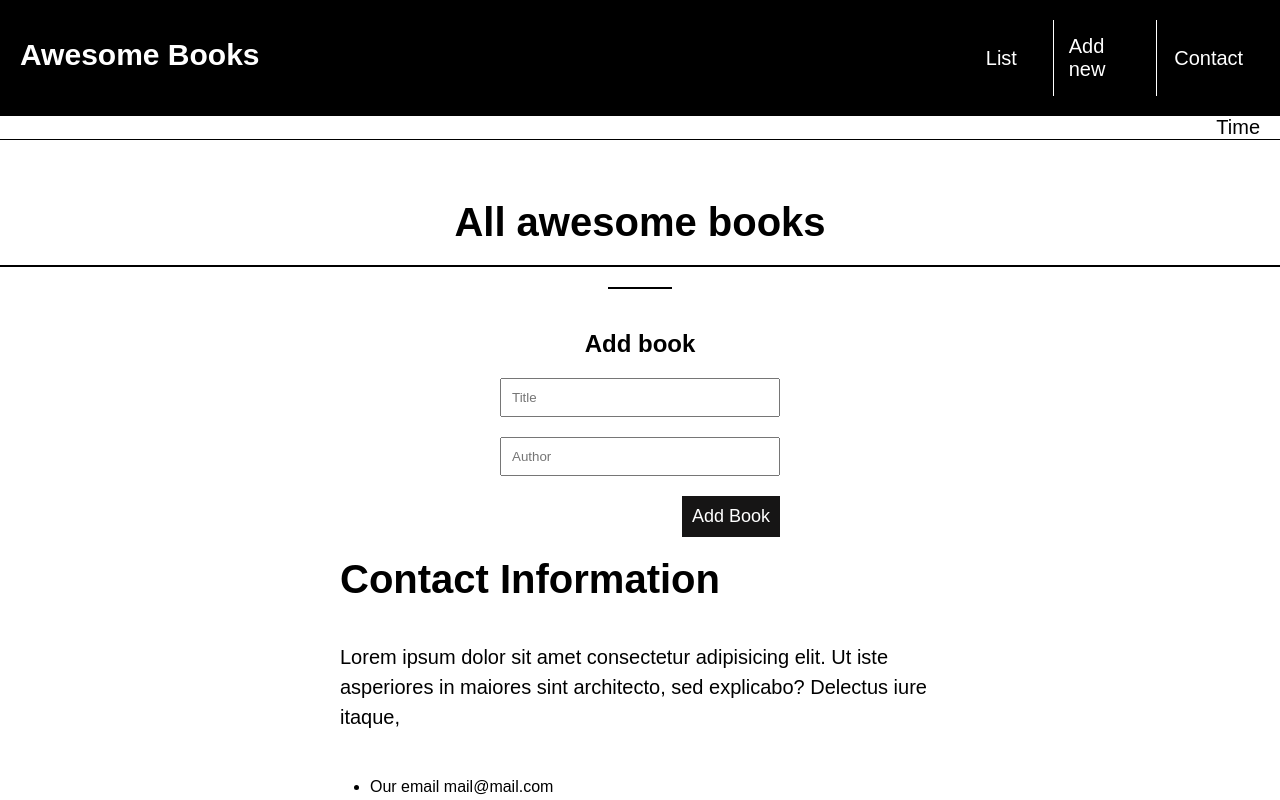
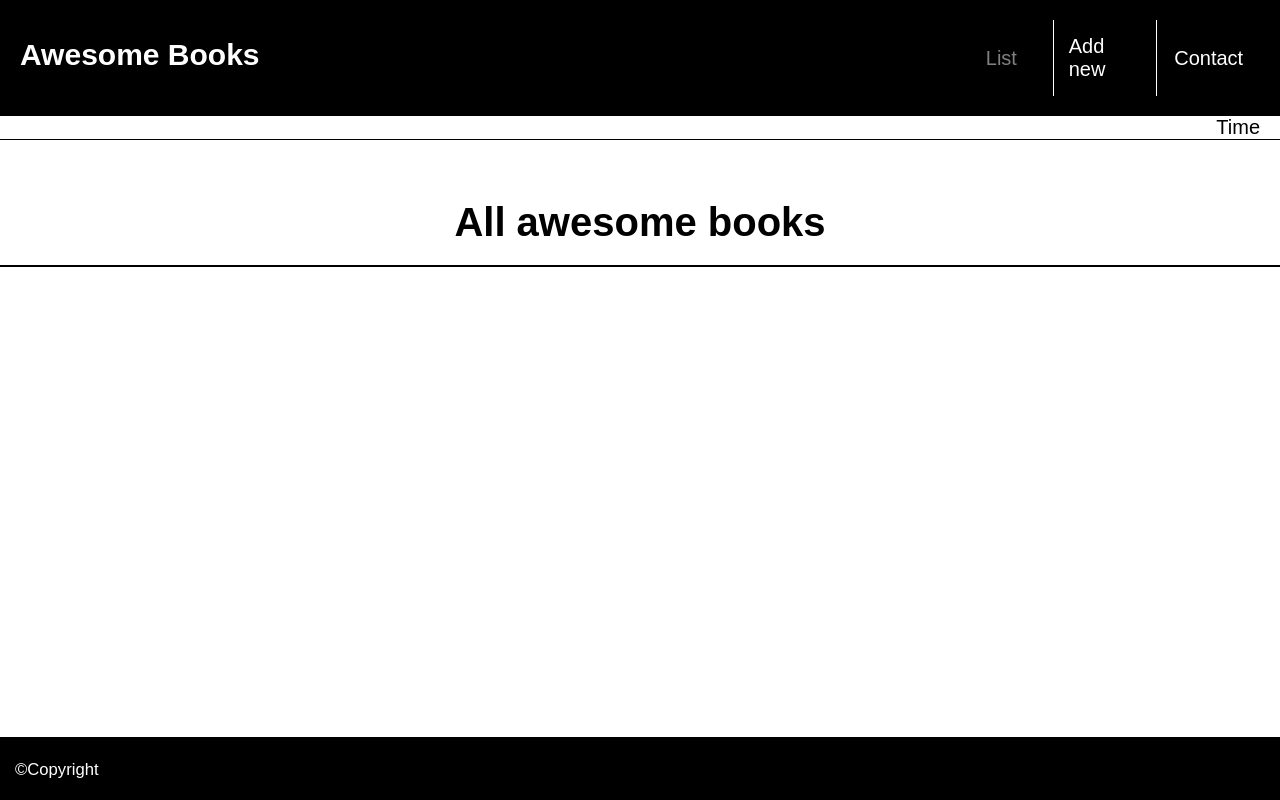
Before and after one commit to Hope1226/Awesome-books-library, a website: page index.html in a window 1280 px wide. Both pictures are taken after a click on the link "List". Shown: the top 800 px of the page. Drawn offline with Linux system fonts and the light colour scheme.

Commit message:
Add functionality to navbar

```diff
--- a/assets/stylesheets/style.css
+++ b/assets/stylesheets/style.css
@@ -15,9 +15,10 @@ html {
 }
 
 body {
+  height: 100vh;
   display: grid;
   grid-template-columns: 1fr;
-  grid-template-rows: auto 1fr;
+  grid-template-rows: 1fr auto;
   align-items: center;
   grid-gap: 20px;
   font-family: 'Poppins', sans-serif;
@@ -41,7 +42,10 @@ header {
   justify-content: space-between;
   padding: 20px;
   align-items: baseline;
+}
 
+#listNav {
+  color: grey;
 }
 
 .logo {
@@ -127,25 +131,18 @@ header {
   justify-self: start;
 }
 
-.library-container .library-control {
-  display: grid;
+.library-control {
+  display: none;
   grid-template-rows: auto 1fr;
   grid-gap: 20px;
   padding: 0 500px;
 }
 
-.library-container .library-control h2 {
+.library-control h2 {
   text-align: center;
 }
 
-.line {
-  width: 5%;
-  height: 2px;
-  background: black;
-  justify-self: center;
-}
-
-.library-container form {
+.library-control  form {
   justify-self: stretch;
   display: grid;
   grid-template-columns: 1fr;
@@ -153,11 +150,11 @@ header {
   grid-gap: 20px;
 }
 
-.library-container form input {
+.library-control  form input {
   padding: 10px;
 }
 
-.library-container form button {
+.library-control form button {
   justify-self: end;
 }
 
@@ -195,6 +192,7 @@ header {
 }
 
 .contact {
+  display: none;
   justify-self: center;
   flex-direction: column;
   justify-content: center;
@@ -221,3 +219,11 @@ header {
   font-size: 20px;
   padding: 20px 15px;
 }
+
+.open {
+  display: grid;
+}
+
+.closed {
+  display: none;
+}
--- a/index.html
+++ b/index.html
@@ -5,7 +5,8 @@
   <meta http-equiv="X-UA-Compatible" content="IE=edge">
   <meta name="viewport" content="width=device-width, initial-scale=1.0">
   <link rel="stylesheet" href="assets/stylesheets/style.css">
-  <script src="script.js" defer></script>
+  <script src="script/script.js" defer></script>
+  <script src="script/navbar.js" defer></script>
   <title>Awesome books library</title>
 </head>
 <body>
@@ -14,9 +15,9 @@
       <div class="main-nav d-flex">
         <p class="logo nav-text">Awesome Books</p>
         <ul class="nav-list d-flex nav-text">
-          <li class="d-flex"><a href="#">List</a></li>
-          <li class="d-flex"><a href="#">Add new</a></li>
-          <li class="d-flex"><a href="#">Contact</a></li>
+          <li class="d-flex"><a href="#" id="listNav">List</a></li>
+          <li class="d-flex"><a href="#" id="addNav">Add new</a></li>
+          <li class="d-flex"><a href="#" id="contactNav">Contact</a></li>
         </ul>
       </div>
       <div class="time-nav d-flex text-color">
@@ -24,20 +25,21 @@
       </div>
     </nav>
   </header>
-  <section class="library-container">
+  <section class="library-container" id="listSection">
     <h1>All awesome books</h1>
     <div class="books-list"></div>
-    <div class="line"></div>
-    <div class="library-control">
+  </section>
+
+  <section class="library-control" id="addBookSection">
     <h2 class="text-color">Add book</h2>
     <form>
       <input type="text" class="text-color" name="bookTitle" id="bookTitle" placeholder="Title" required>
       <input type="text" class="text-color" name="bookAuthor" id='bookAuthor' placeholder="Author" required>
       <button type="submit" class="master master-button" id="addBookBtn">Add Book</button>
     </form>
-    </div>
   </section>
-  <section class="contact">
+
+  <section class="contact" id="contacts">
     <h2 class="text-color contact-header">Contact Information</h2>
     <div>
       <p class="contact-info">Lorem ipsum dolor sit amet consectetur adipisicing elit.
--- /dev/null
+++ b/script/navbar.js
@@ -0,0 +1,37 @@
+const listNav = document.querySelector('#listNav');
+const addNav = document.querySelector('#addNav');
+const contactNav = document.querySelector('#contactNav');
+
+const listSection = document.querySelector('#listSection');
+const addBookSection = document.querySelector('#addBookSection');
+const contacts = document.querySelector('#contacts');
+
+listNav.addEventListener('click', ()=>{
+  listSection.classList.remove('closed');
+  listSection.classList.add('open');
+  addBookSection.classList.add('closed');
+  contacts.classList.add('closed');
+  listNav.style.color = "grey";
+  addNav.style.color = "white";
+  contactNav.style.color = "white";
+});
+
+addNav.addEventListener('click', ()=>{
+  listSection.classList.add('closed');
+  addBookSection.classList.remove('closed');
+  addBookSection.classList.add('open');
+  contacts.classList.add('closed');
+  addNav.style.color = "grey";
+  listNav.style.color = "white";
+  contactNav.style.color = "white";
+});
+
+contactNav.addEventListener('click', ()=>{
+  listSection.classList.add('closed');
+  contacts.classList.remove('closed');
+  contacts.classList.add('open');
+  addBookSection.classList.add('closed');
+  addNav.style.color = "white";
+  listNav.style.color = "white";
+  contactNav.style.color = "grey";
+});
```
Also changed, not shown: script/script.js (renamed from script.js). Lines whose indentation alone changed are shown as unchanged.
